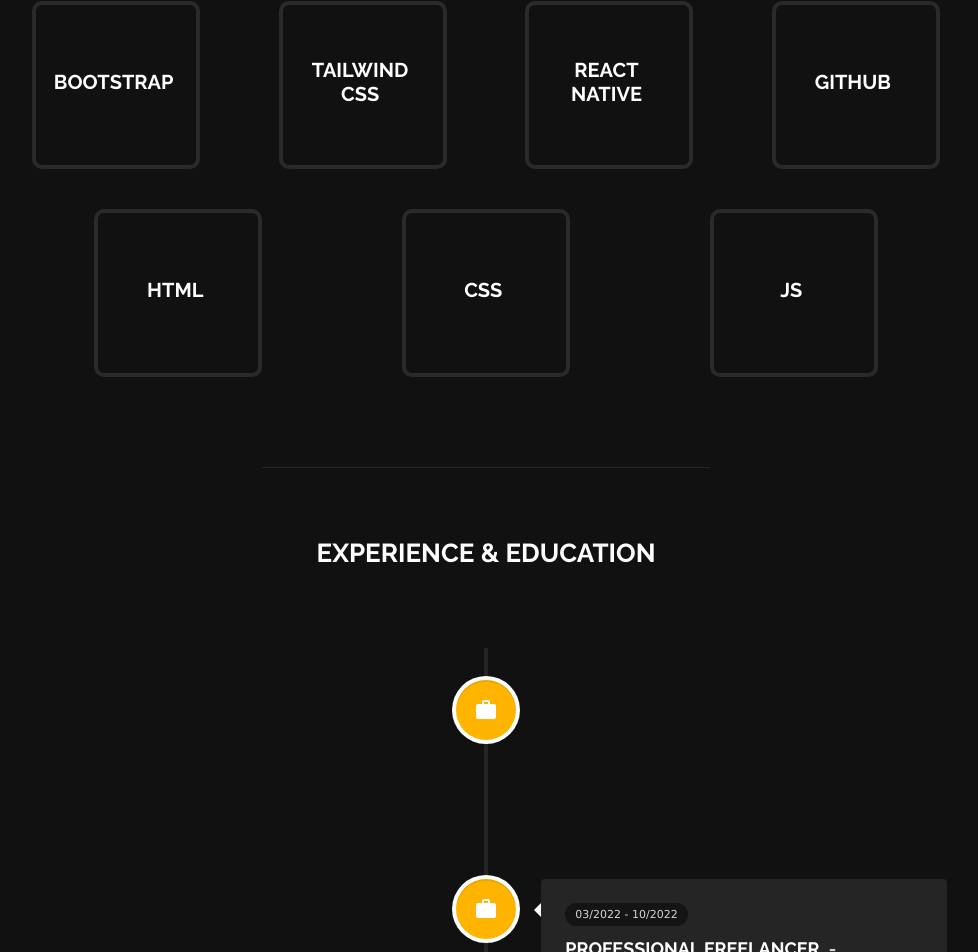
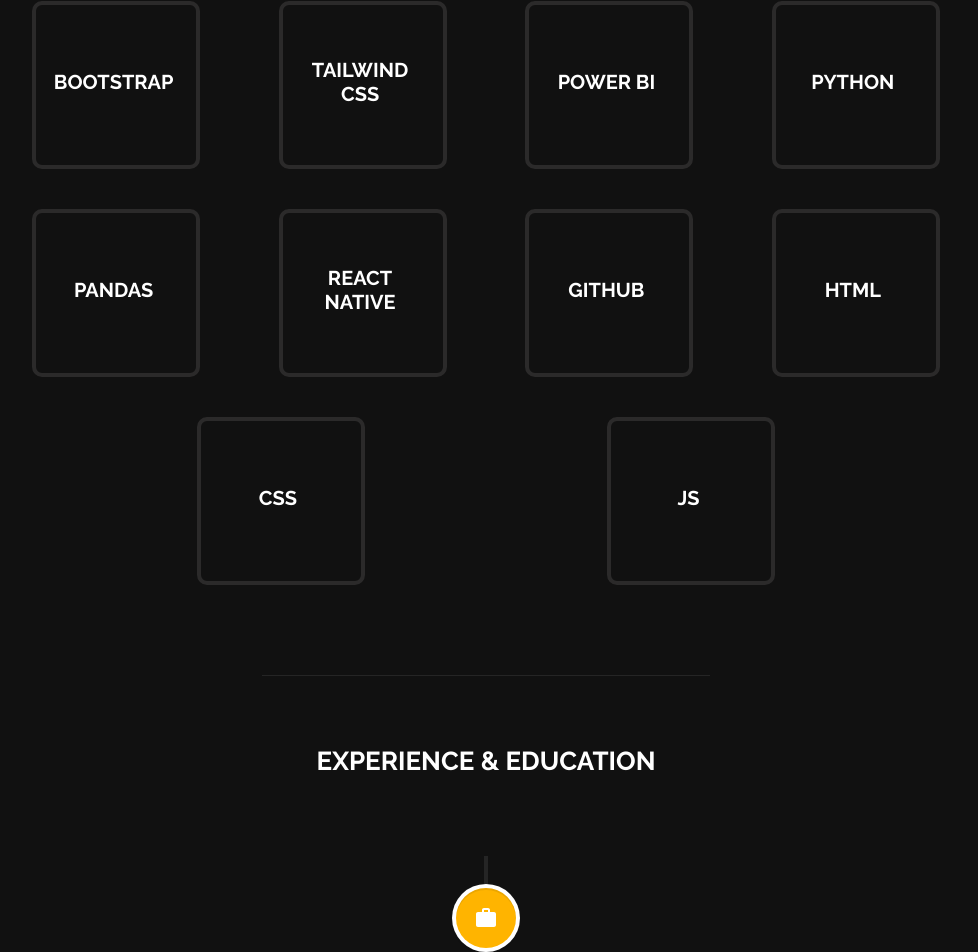
Before and after one commit to anish0103/My-Website, a React (Create React App) app: page /about in a window 1280 px wide. Shown: the part 1330-2282 px from the top of the page, without its empty margins (154-1132 px from the left). Built offline with nearby package versions, Linux system fonts and the light colour scheme.

Commit message:
Added more tools and languages, Improvement in home page

```diff
--- a/src/Data/data.js
+++ b/src/Data/data.js
@@ -114,4 +114,4 @@
     }
 ]
 
-export const LanguagesKnown = ["REACT JS", "NODE JS", "EXPRESS JS", "MONGO DB", "NEXT JS", ".NET CORE", ".NET FRAMEWORK", "SQL SERVER", "BOOTSTRAP", "TAILWIND CSS", "REACT NATIVE", "GITHUB", "HTML", "CSS", "JS"]
+export const LanguagesKnown = ["REACT JS", "NODE JS", "EXPRESS JS", "MONGO DB", "NEXT JS", ".NET CORE", ".NET FRAMEWORK", "SQL SERVER", "BOOTSTRAP", "TAILWIND CSS", "POWER BI", "PYTHON", "PANDAS", "REACT NATIVE", "GITHUB", "HTML", "CSS", "JS"]
--- a/src/Pages/AboutPage/about.js
+++ b/src/Pages/AboutPage/about.js
@@ -86,7 +86,7 @@
                 iconStyle={{ background: "#ffb400", color: "#fff" }}
               >
                 <div className="aboutpage-expedusubcontainer">
-                  <span>03/2022 - 10/2022</span>
+                  <span>03/2022 - 05/2022</span>
                   <h5>PROFESSIONAL FREELANCER <span> - FREELANCER</span></h5>
                   <ul>
                     <li>Made web and mobile applications using react and react native which helps to ease 1000+ people's task.</li>
--- a/src/Pages/HomePage/home.js
+++ b/src/Pages/HomePage/home.js
@@ -30,6 +30,9 @@
                     <div className="homepage-namecontainer">
                         <h2 className="orangecolor nameText">I'M ANISH PATEL</h2>
                         <h2><Typewriter
+                            options={{
+                                loop: true,
+                            }}
                             onInit={(typewriter) => {
                                 typewriter.typeString('')
                                     .pauseFor(550)
@@ -37,8 +40,8 @@
                                     .typeString('WEB DEVELOPER')
                                     .pauseFor(2000)
                                     .deleteAll()
-                                    .typeString('MERN STACK DEVELOPER')
-                                    .pauseFor(250)
+                                    .typeString('DATA ANALYST')
+                                    .pauseFor(2000)
                                     .start();
                             }}
                         /></h2>
```
